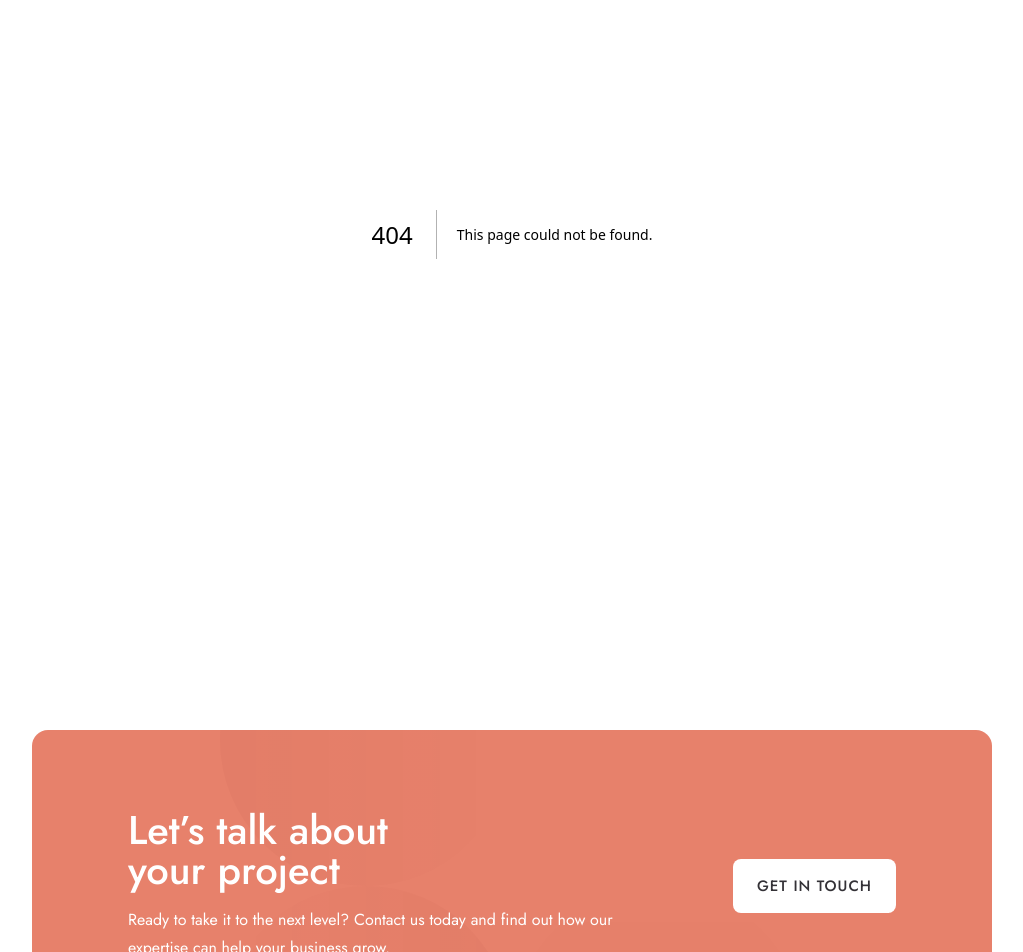
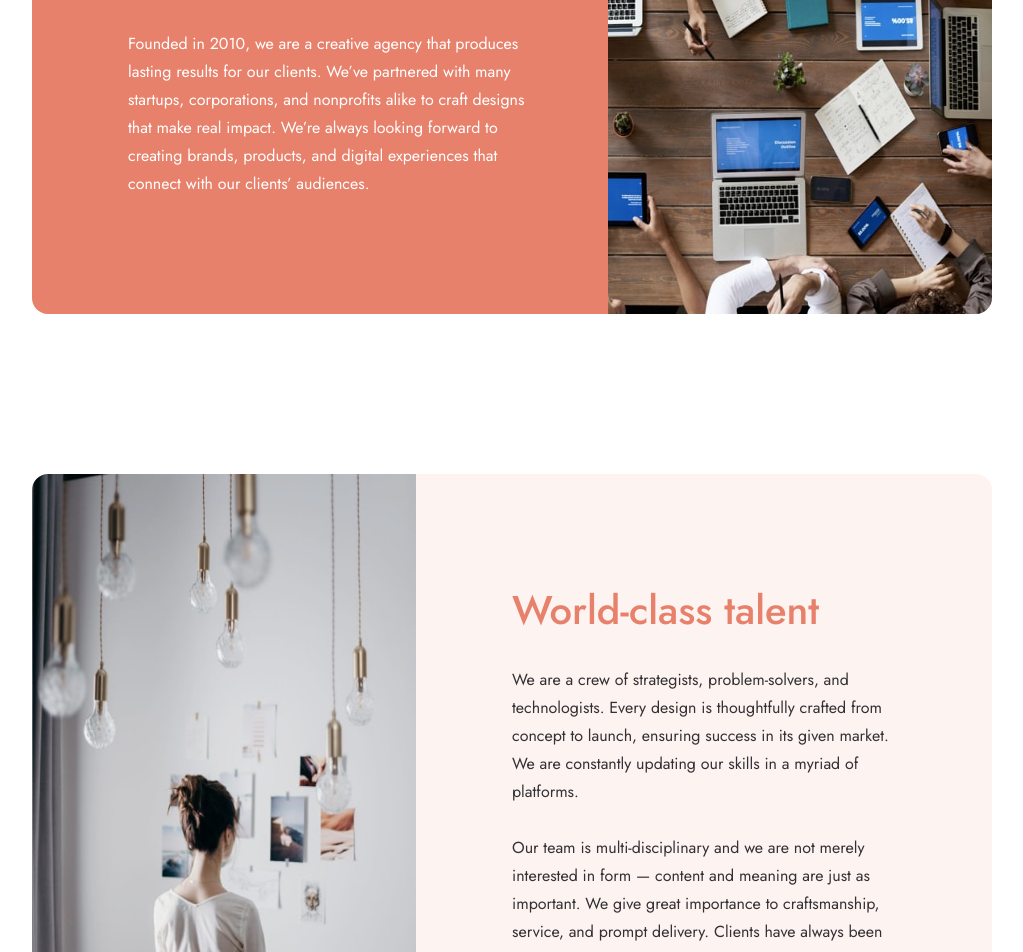
Before and after one commit to arpit8392/fem-challenge-37-designo-multi-page-website, a Next.js app: page /about in a window 1280 px wide. Before the commit this address had no page. Shown: the part 348-1300 px from the top of the page, without its empty margins (128-1151 px from the left). Built offline with nearby package versions, Linux system fonts and the light colour scheme.

Commit message:
About - Work In Progress

```diff
--- /dev/null
+++ b/app/about/page.tsx
@@ -0,0 +1,128 @@
+import Image from 'next/image'
+
+const AboutPage = () => {
+	return (
+		<main className='flex flex-col md:gap-32 md:px-10 lg:gap-40 lg:px-40'>
+			<section>
+				<figure className='flex flex-col overflow-hidden md:rounded-2xl lg:flex-row'>
+					<picture className='relative h-80 lg:order-last lg:h-[480px] lg:w-2/5'>
+						<Image
+							src={'/assets/about/mobile/image-about-hero.jpg'}
+							alt=''
+							fill
+							className='block md:hidden'
+						/>
+						<Image
+							src={'/assets/about/tablet/image-about-hero.jpg'}
+							alt=''
+							fill
+							className='hidden md:block lg:hidden'
+						/>
+						<Image
+							src={'/assets/about/desktop/image-about-hero.jpg'}
+							alt=''
+							fill
+							className='hidden lg:block'
+						/>
+					</picture>
+					<figcaption className='flex flex-col items-center gap-6 bg-peach px-6 py-20 text-center text-white md:gap-8 md:p-16 lg:w-3/5 lg:items-start lg:justify-center lg:pl-24 lg:pr-20 lg:text-left'>
+						<h1 className='text-[32px]/[36px] font-medium md:text-[48px]/[48px]'>
+							About Us
+						</h1>
+						<p className='max-w-md text-[15px]/[25px] md:max-w-none md:text-base/7 lg:max-w-lg'>
+							Founded in 2010, we are a creative agency that produces lasting
+							results for our clients. We’ve partnered with many startups,
+							corporations, and nonprofits alike to craft designs that make real
+							impact. We’re always looking forward to creating brands, products,
+							and digital experiences that connect with our clients’ audiences.
+						</p>
+					</figcaption>
+				</figure>
+			</section>
+			<section>
+				<figure className='flex flex-col overflow-hidden md:rounded-2xl lg:flex-row'>
+					<picture className='relative h-80 w-full lg:h-[640px] lg:w-2/5'>
+						<Image
+							src={'/assets/about/mobile/image-world-class-talent.jpg'}
+							alt=''
+							fill
+							className='block md:hidden'
+						/>
+						<Image
+							src={'/assets/about/tablet/image-world-class-talent.jpg'}
+							alt=''
+							fill
+							className='hidden md:block lg:hidden'
+						/>
+						<Image
+							src={'/assets/about/desktop/image-world-class-talent.jpg'}
+							alt=''
+							fill
+							className='hidden lg:block'
+						/>
+					</picture>
+					<figcaption className='flex flex-col items-center gap-6 bg-[#FDF3F0] px-6 py-20 text-center text-darkGrey md:gap-8 md:p-16 lg:w-3/5 lg:items-start lg:justify-center lg:px-24 lg:text-left'>
+						<h2 className='text-[32px]/[36px] font-medium text-peach md:text-[40px]/[48px]'>
+							World-class talent
+						</h2>
+						<p className='max-w-md text-[15px]/[25px] md:max-w-none md:text-base/7 lg:max-w-lg'>
+							We are a crew of strategists, problem-solvers, and technologists.
+							Every design is thoughtfully crafted from concept to launch,
+							ensuring success in its given market. We are constantly updating
+							our skills in a myriad of platforms.
+							<br />
+							<br />
+							Our team is multi-disciplinary and we are not merely interested in
+							form — content and meaning are just as important. We give great
+							importance to craftsmanship, service, and prompt delivery. Clients
+							have always been impressed with our high-quality outcomes that
+							encapsulates their brand’s story and mission.
+						</p>
+					</figcaption>
+				</figure>
+			</section>
+			<section>
+				<figure className='flex flex-col overflow-hidden md:rounded-2xl lg:flex-row'>
+					<picture className='relative h-80 w-full lg:h-[640px] lg:w-2/5 lg:order-last'>
+						<Image
+							src={'/assets/about/mobile/image-real-deal.jpg'}
+							alt=''
+							fill
+							className='block md:hidden'
+						/>
+						<Image
+							src={'/assets/about/tablet/image-real-deal.jpg'}
+							alt=''
+							fill
+							className='hidden md:block lg:hidden'
+						/>
+						<Image
+							src={'/assets/about/desktop/image-real-deal.jpg'}
+							alt=''
+							fill
+							className='hidden lg:block'
+						/>
+					</picture>
+					<figcaption className='flex flex-col items-center gap-6 bg-[#FDF3F0] px-6 py-20 text-center text-darkGrey md:gap-8 md:p-16 lg:w-3/5 lg:items-start lg:justify-center lg:px-24 lg:text-left'>
+						<h2 className='text-[32px]/[36px] font-medium text-peach md:text-[40px]/[48px]'>
+							The real deal
+						</h2>
+						<p className='max-w-md text-[15px]/[25px] md:max-w-none md:text-base/7 lg:max-w-lg'>
+							As strategic partners in our clients’ businesses, we are ready to
+							take on any challenge as our own. Solving real problems require
+							empathy and collaboration, and we strive to bring a fresh
+							perspective to every opportunity. We make design and technology
+							more accessible and give you tools to measure success.
+							<br />
+							<br />
+							We are visual storytellers in appealing and captivating ways. By
+							combining business and marketing strategies, we inspire audiences
+							to take action and drive real results.
+						</p>
+					</figcaption>
+				</figure>
+			</section>
+		</main>
+	)
+}
+export default AboutPage
--- /dev/null
+++ b/app/contact/page.tsx
@@ -0,0 +1,4 @@
+const ContactPage = () => {
+	return <main>Contact Us</main>
+}
+export default ContactPage
--- a/app/design/[id]/page.tsx
+++ b/app/design/[id]/page.tsx
@@ -16,7 +16,7 @@ const findByID = (id: string) => {
 	return data
 }
 
-const page = ({ params: { id } }: Props) => {
+const DesignPage = ({ params: { id } }: Props) => {
 	const data = findByID(id)
 
 	return (
@@ -43,4 +43,4 @@ export async function generateMetadata({ params: { id } }: Props) {
 	}
 }
 
-export default page
+export default DesignPage
--- /dev/null
+++ b/app/locations/page.tsx
@@ -0,0 +1,4 @@
+const LocationsPage = () => {
+	return <div>Location</div>
+}
+export default LocationsPage
--- a/data.ts
+++ b/data.ts
@@ -1,15 +1,15 @@
 export const navLinks = [
 	{
 		name: 'Our Company',
-		href: '#',
+		href: '/about',
 	},
 	{
 		name: 'Locations',
-		href: '#',
+		href: '/locations',
 	},
 	{
 		name: 'Contact',
-		href: '#',
+		href: '/contact',
 	},
 ]
 
```
